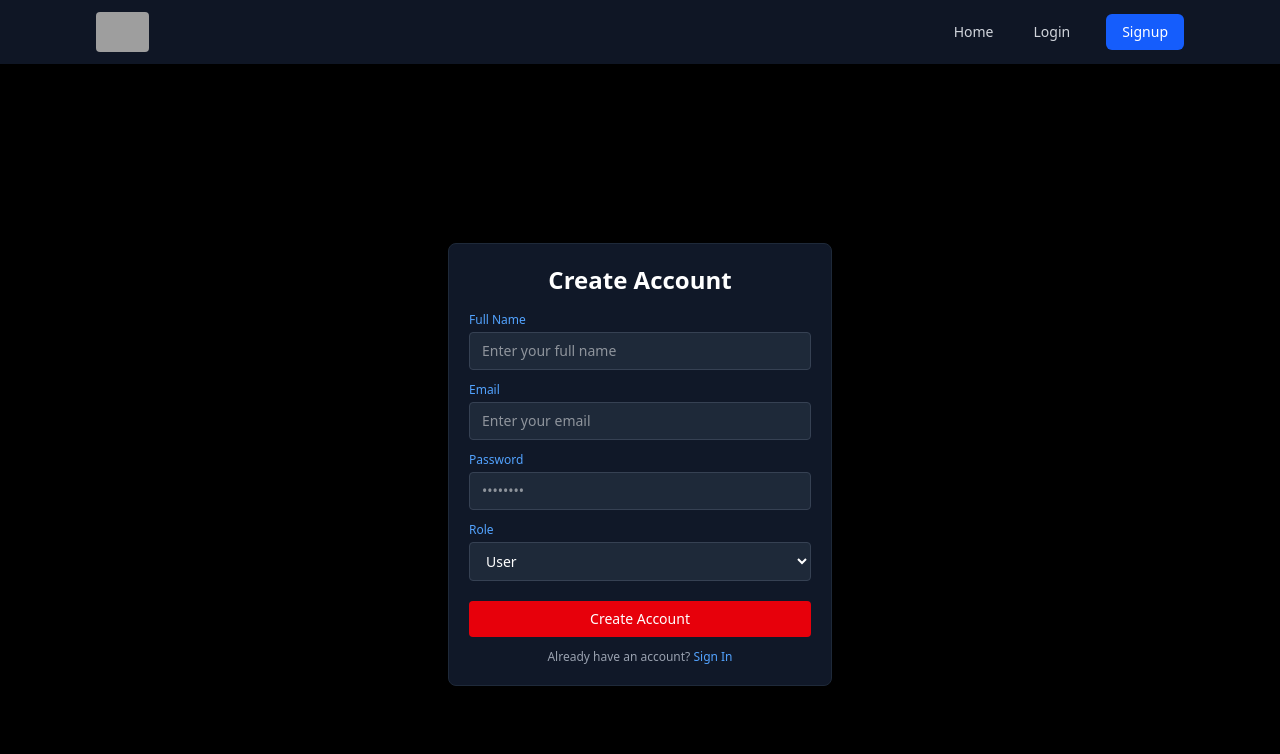
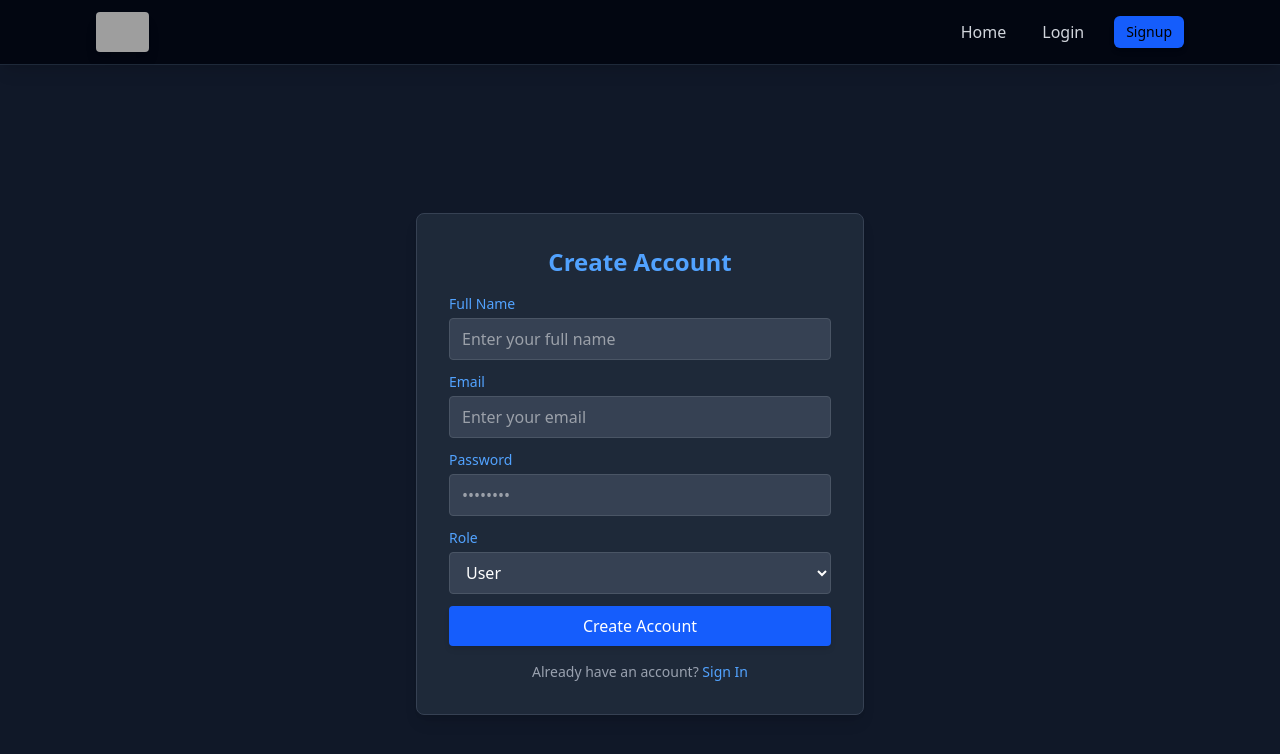
Before and after one commit to shiwank05/Event_Frontend, a React (Vite) app: page /signup in a window 1280 px wide. Shown: the top 754 px of the page. Built offline with nearby package versions, Linux system fonts and the light colour scheme; no server answers; grey boxes are pictures that could not be loaded.

Commit message:
Updated UI

```diff
--- a/src/components/Navbar.jsx
+++ b/src/components/Navbar.jsx
@@ -7,6 +7,7 @@ const Navbar = () => {
   const [isAdmin, setIsAdmin] = useState(false);
   const [userName, setUserName] = useState("");
   const [menuOpen, setMenuOpen] = useState(false);
+  const [scrolling, setScrolling] = useState(false);
   const navigate = useNavigate();
   const location = useLocation();
 
@@ -44,67 +45,68 @@ const Navbar = () => {
     navigate("/login");
   };
 
+  // Detect scrolling for blur effect
+  useEffect(() => {
+    const handleScroll = () => {
+      setScrolling(window.scrollY > 50);
+    };
+    window.addEventListener("scroll", handleScroll);
+    return () => window.removeEventListener("scroll", handleScroll);
+  }, []);
+
   // Close menu when clicking outside
   useEffect(() => {
     const handleClickOutside = (e) => {
-      if (menuOpen && !e.target.closest('nav')) {
+      if (menuOpen && !e.target.closest("nav")) {
         setMenuOpen(false);
       }
     };
-
-    document.addEventListener('mousedown', handleClickOutside);
-    return () => document.removeEventListener('mousedown', handleClickOutside);
+    document.addEventListener("mousedown", handleClickOutside);
+    return () => document.removeEventListener("mousedown", handleClickOutside);
   }, [menuOpen]);
 
   return (
-    <nav className="fixed top-0 left-0 w-full z-50 bg-gray-900/95 backdrop-blur-md text-white shadow-lg">
+    <nav
+      className={`fixed top-0 left-0 w-full z-50 shadow-lg border-b border-gray-800 transition-all duration-300 ${
+        scrolling
+          ? "bg-gray-950/80 backdrop-blur-md"
+          : "bg-gray-950/95 backdrop-blur-none"
+      }`}
+    >
       <div className="max-w-6xl mx-auto px-4 sm:px-6 lg:px-8">
         <div className="flex justify-between items-center h-16">
           {/* Logo */}
-          <Link
-            to="/"
-            onClick={() => setMenuOpen(false)}
-            className="flex items-center"
-          >
+          <Link to="/" onClick={() => setMenuOpen(false)} className="flex items-center">
             <img
               src="https://csiportal-eight.vercel.app/csip.jpg"
               alt="CSI Logo"
-              className="h-10 w-auto rounded"
+              className="h-10 w-auto rounded shadow-lg"
             />
           </Link>
 
           {/* Desktop Navigation */}
           <div className="hidden md:flex md:items-center md:space-x-4">
-            <Link
-              to="/"
-              className="px-3 py-2 rounded-md text-sm font-medium text-gray-300 hover:text-white hover:bg-gray-700 transition-colors duration-200"
-            >
+            <Link to="/" className="px-2.5 py-1.5 text-gray-300 hover:text-white hover:bg-gray-800 rounded-md transition-colors duration-200">
               Home
             </Link>
 
             {isLoggedIn ? (
               <>
                 {isAdmin ? (
-                  <Link
-                    to="/admin-dashboard"
-                    className="px-3 py-2 rounded-md text-sm font-medium text-gray-300 hover:text-white hover:bg-gray-700 transition-colors duration-200"
-                  >
+                  <Link to="/admin-dashboard" className="px-2.5 py-1.5 text-gray-300 hover:text-white hover:bg-gray-800 rounded-md transition-colors duration-200">
                     Admin Panel
                   </Link>
                 ) : (
-                  <Link
-                    to="/user-dashboard"
-                    className="px-3 py-2 rounded-md text-sm font-medium text-gray-300 hover:text-white hover:bg-gray-700 transition-colors duration-200"
-                  >
+                  <Link to="/user-dashboard" className="px-2.5 py-1.5 text-gray-300 hover:text-white hover:bg-gray-800 rounded-md transition-colors duration-200">
                     Dashboard
                   </Link>
                 )}
 
-                <div className="flex items-center ml-4 pl-4 border-l border-gray-700">
-                  <span className="text-sm font-medium text-gray-300 mr-4">Hello, {userName}</span>
+                <div className="flex items-center ml-2 pl-2 border-l border-gray-700">
+                  <span className="text-sm font-medium text-gray-300 mr-2">Hello, {userName}</span>
                   <button
                     onClick={handleLogout}
-                    className="bg-red-600 px-4 py-2 rounded-md text-sm font-medium hover:bg-red-700 transition-colors duration-200 focus:outline-none focus:ring-2 focus:ring-offset-2 focus:ring-red-500"
+                    className="bg-red-600 px-3 py-1.5 rounded-md text-sm font-medium hover:bg-red-700 transition duration-300 shadow-md"
                   >
                     Logout
                   </button>
@@ -112,16 +114,10 @@ const Navbar = () => {
               </>
             ) : (
               <>
-                <Link
-                  to="/login"
-                  className="px-3 py-2 rounded-md text-sm font-medium text-gray-300 hover:text-white hover:bg-gray-700 transition-colors duration-200"
-                >
+                <Link to="/login" className="px-2.5 py-1.5 text-gray-300 hover:text-white hover:bg-gray-800 rounded-md transition-colors duration-200">
                   Login
                 </Link>
-                <Link
-                  to="/signup"
-                  className="ml-2 bg-blue-600 px-4 py-2 rounded-md text-sm font-medium hover:bg-blue-700 transition-colors duration-200 focus:outline-none focus:ring-2 focus:ring-offset-2 focus:ring-blue-500"
-                >
+                <Link to="/signup" className="ml-1 bg-blue-600 px-3 py-1.5 rounded-md text-sm font-medium hover:bg-blue-700 transition duration-300 shadow-md">
                   Signup
                 </Link>
               </>
@@ -131,75 +127,50 @@ const Navbar = () => {
           {/* Mobile menu button */}
           <button
             onClick={() => setMenuOpen(!menuOpen)}
-            className="md:hidden inline-flex items-center justify-center p-2 rounded-md text-gray-400 hover:text-white hover:bg-gray-700 focus:outline-none"
-            aria-expanded="false"
+            className="md:hidden p-2 rounded-md text-gray-400 hover:text-white hover:bg-gray-800 transition duration-200"
           >
             <span className="sr-only">Open main menu</span>
-            {menuOpen ? (
-              <FaTimes className="block h-6 w-6" aria-hidden="true" />
-            ) : (
-              <FaBars className="block h-6 w-6" aria-hidden="true" />
-            )}
+            {menuOpen ? <FaTimes className="h-6 w-6" /> : <FaBars className="h-6 w-6" />}
           </button>
         </div>
       </div>
 
-      {/* Mobile menu, show/hide based on menu state */}
-      <div className={`md:hidden ${menuOpen ? "block" : "hidden"}`}>
-        <div className="px-2 pt-2 pb-3 space-y-1 sm:px-3 bg-gray-800 shadow-lg">
-          <Link
-            to="/"
-            onClick={() => setMenuOpen(false)}
-            className="block px-3 py-2 rounded-md text-base font-medium text-gray-300 hover:text-white hover:bg-gray-700"
-          >
+      {/* Mobile menu */}
+      <div className={`md:hidden fixed top-16 left-0 w-full bg-gray-900 shadow-lg transition-all duration-300 ease-in-out transform ${menuOpen ? "translate-y-0 opacity-100" : "-translate-y-full opacity-0"}`}>
+        <div className="px-4 py-3 space-y-1.5">
+          <Link to="/" onClick={() => setMenuOpen(false)} className="block px-2.5 py-1.5 text-gray-300 hover:text-white hover:bg-gray-800 rounded-md transition-colors duration-200">
             Home
           </Link>
 
           {isLoggedIn ? (
             <>
               {isAdmin ? (
-                <Link
-                  to="/admin-dashboard"
-                  onClick={() => setMenuOpen(false)}
-                  className="block px-3 py-2 rounded-md text-base font-medium text-gray-300 hover:text-white hover:bg-gray-700"
-                >
+                <Link to="/admin-dashboard" onClick={() => setMenuOpen(false)} className="block px-2.5 py-1.5 text-gray-300 hover:text-white hover:bg-gray-800 rounded-md transition-colors duration-200">
                   Admin Panel
                 </Link>
               ) : (
-                <Link
-                  to="/user-dashboard"
-                  onClick={() => setMenuOpen(false)}
-                  className="block px-3 py-2 rounded-md text-base font-medium text-gray-300 hover:text-white hover:bg-gray-700"
-                >
+                <Link to="/user-dashboard" onClick={() => setMenuOpen(false)} className="block px-2.5 py-1.5 text-gray-300 hover:text-white hover:bg-gray-800 rounded-md transition-colors duration-200">
                   Dashboard
                 </Link>
               )}
 
-              <div className="px-3 py-2 text-gray-300">
+              <div className="px-2.5 py-1.5 text-gray-300">
                 Hello, {userName}
               </div>
 
               <button
                 onClick={handleLogout}
-                className="w-full text-left px-3 py-2 rounded-md text-base font-medium bg-red-600 text-white hover:bg-red-700 mt-2"
+                className="w-full text-left px-3 py-1.5 rounded-md text-base font-medium bg-red-600 text-white hover:bg-red-700 transition duration-300 shadow-md"
               >
                 Logout
               </button>
             </>
           ) : (
             <>
-              <Link
-                to="/login"
-                onClick={() => setMenuOpen(false)}
-                className="block px-3 py-2 rounded-md text-base font-medium text-gray-300 hover:text-white hover:bg-gray-700"
-              >
+              <Link to="/login" onClick={() => setMenuOpen(false)} className="block px-2.5 py-1.5 text-gray-300 hover:text-white hover:bg-gray-800 rounded-md transition-colors duration-200">
                 Login
               </Link>
-              <Link
-                to="/signup"
-                onClick={() => setMenuOpen(false)}
-                className="block px-3 py-2 rounded-md text-base font-medium bg-blue-600 text-white hover:bg-blue-700 mt-2"
-              >
+              <Link to="/signup" onClick={() => setMenuOpen(false)} className="block px-3 py-1.5 rounded-md text-base font-medium bg-blue-600 text-white hover:bg-blue-700 transition duration-300 shadow-md">
                 Signup
               </Link>
             </>
--- a/src/pages/EventDetails.jsx
+++ b/src/pages/EventDetails.jsx
@@ -258,7 +258,7 @@ const EventDetails = () => {
 
                     <div className="grid grid-cols-3 gap-4">
                       <div>
-                        <label className="block text-sm font-medium text-gray-400 mb-1">Year</label>
+                        <label className="block text-sm font-medium text-gray-400 mb-1">Semester</label>
                         <input
                           type="text"
                           name="year"
@@ -278,7 +278,7 @@ const EventDetails = () => {
                         />
                       </div>
                       <div>
-                        <label className="block text-sm font-medium text-gray-400 mb-1">Team</label>
+                        <label className="block text-sm font-medium text-gray-400 mb-1">Team Name</label>
                         <input
                           type="text"
                           name="teamName"
--- a/src/pages/Signup.jsx
+++ b/src/pages/Signup.jsx
@@ -62,31 +62,28 @@ const Signup = () => {
   };
 
   return (
-    <div className="flex justify-center items-center min-h-screen bg-black">
-      <div className="bg-gray-900 p-5 rounded-lg shadow-lg w-96 border border-gray-800">
-        <h2 className="text-2xl font-bold text-center mb-4 text-white">
+    <div className="flex flex-col justify-center items-center min-h-screen w-full bg-gray-900 text-gray-200 overflow-hidden px-4">
+      <div className="bg-gray-800 p-6 sm:p-8 rounded-lg shadow-lg w-full max-w-md border border-gray-700">
+        <h2 className="text-2xl font-bold text-center mb-4 text-blue-400">
           Create Account
         </h2>
 
         {error && (
-          <div className="bg-red-900 border-l-4 border-red-500 text-white px-3 py-2 rounded mb-3 text-sm">
+          <div className="bg-red-900/80 border-l-4 border-red-500 text-white px-4 py-2 rounded mb-4 shadow-md text-sm">
             {error}
           </div>
         )}
 
         <form onSubmit={handleSubmit}>
           <div className="mb-3">
-            <label
-              className="block text-blue-400 text-xs font-medium mb-1"
-              htmlFor="fullName"
-            >
+            <label className="block text-blue-400 text-sm font-medium mb-1" htmlFor="fullName">
               Full Name
             </label>
             <input
               id="fullName"
               name="fullName"
               type="text"
-              className="bg-gray-800 border border-gray-700 text-white rounded w-full py-2 px-3 focus:outline-none focus:ring-1 focus:ring-blue-500 text-sm"
+              className="bg-gray-700 border border-gray-600 text-white rounded w-full py-2 px-3 focus:outline-none focus:ring-2 focus:ring-blue-500 transition-shadow"
               value={formData.fullName}
               onChange={handleChange}
               placeholder="Enter your full name"
@@ -95,17 +92,14 @@ const Signup = () => {
           </div>
 
           <div className="mb-3">
-            <label
-              className="block text-blue-400 text-xs font-medium mb-1"
-              htmlFor="email"
-            >
+            <label className="block text-blue-400 text-sm font-medium mb-1" htmlFor="email">
               Email
             </label>
             <input
               id="email"
               name="email"
               type="email"
-              className="bg-gray-800 border border-gray-700 text-white rounded w-full py-2 px-3 focus:outline-none focus:ring-1 focus:ring-blue-500 text-sm"
+              className="bg-gray-700 border border-gray-600 text-white rounded w-full py-2 px-3 focus:outline-none focus:ring-2 focus:ring-blue-500 transition-shadow"
               value={formData.email}
               onChange={handleChange}
               placeholder="Enter your email"
@@ -114,17 +108,14 @@ const Signup = () => {
           </div>
 
           <div className="mb-3">
-            <label
-              className="block text-blue-400 text-xs font-medium mb-1"
-              htmlFor="password"
-            >
+            <label className="block text-blue-400 text-sm font-medium mb-1" htmlFor="password">
               Password
             </label>
             <input
               id="password"
               name="password"
               type="password"
-              className="bg-gray-800 border border-gray-700 text-white rounded w-full py-2 px-3 focus:outline-none focus:ring-1 focus:ring-blue-500 text-sm"
+              className="bg-gray-700 border border-gray-600 text-white rounded w-full py-2 px-3 focus:outline-none focus:ring-2 focus:ring-blue-500 transition-shadow"
               value={formData.password}
               onChange={handleChange}
               placeholder="••••••••"
@@ -133,16 +124,13 @@ const Signup = () => {
           </div>
 
           <div className="mb-3">
-            <label
-              className="block text-blue-400 text-xs font-medium mb-1"
-              htmlFor="role"
-            >
+            <label className="block text-blue-400 text-sm font-medium mb-1" htmlFor="role">
               Role
             </label>
             <select
               id="role"
               name="role"
-              className="bg-gray-800 border border-gray-700 text-white rounded w-full py-2 px-3 focus:outline-none focus:ring-1 focus:ring-blue-500 text-sm"
+              className="bg-gray-700 border border-gray-600 text-white rounded w-full py-2 px-3 focus:outline-none focus:ring-2 focus:ring-blue-500 transition-shadow"
               value={formData.role}
               onChange={handleChange}
             >
@@ -153,35 +141,35 @@ const Signup = () => {
 
           {formData.role === "admin" && (
             <div className="mb-3">
-              <label
-                className="block text-blue-400 text-xs font-medium mb-1"
-                htmlFor="adminKey"
-              >
+              <label className="block text-blue-400 text-sm font-medium mb-1" htmlFor="adminKey">
                 Admin Secret Key
               </label>
               <input
                 id="adminKey"
                 name="adminKey"
                 type="password"
-                className="bg-gray-800 border border-gray-700 text-white rounded w-full py-2 px-3 focus:outline-none focus:ring-1 focus:ring-blue-500 text-sm"
+                className="bg-gray-700 border border-gray-600 text-white rounded w-full py-2 px-3 focus:outline-none focus:ring-2 focus:ring-blue-500 transition-shadow"
                 value={formData.adminKey}
                 onChange={handleChange}
                 placeholder="Enter admin key"
                 required
               />
+              <p className="text-xs text-gray-400 mt-1">
+                Contact <span className="text-blue-400">shiwank07@gmail.com</span> to get the key.
+              </p>
             </div>
           )}
 
           <button
             type="submit"
-            className="bg-red-600 hover:bg-red-700 text-white font-medium py-2 px-4 rounded w-full transition duration-200 text-sm mt-2"
+            className="bg-blue-600 hover:bg-blue-700 text-white font-medium py-2 px-3 rounded w-full transition duration-300 shadow-md hover:shadow-blue-500/50"
             disabled={isLoading}
           >
             {isLoading ? "Creating account..." : "Create Account"}
           </button>
         </form>
 
-        <p className="text-center mt-3 text-gray-400 text-xs">
+        <p className="text-center mt-4 text-gray-400 text-sm">
           Already have an account?{" "}
           <Link to="/login" className="text-blue-400 hover:text-blue-300">
             Sign In
```
Also changed, not shown: src/pages/Home.jsx (+5 -6 lines), src/pages/Login.jsx (+10 -9 lines).
